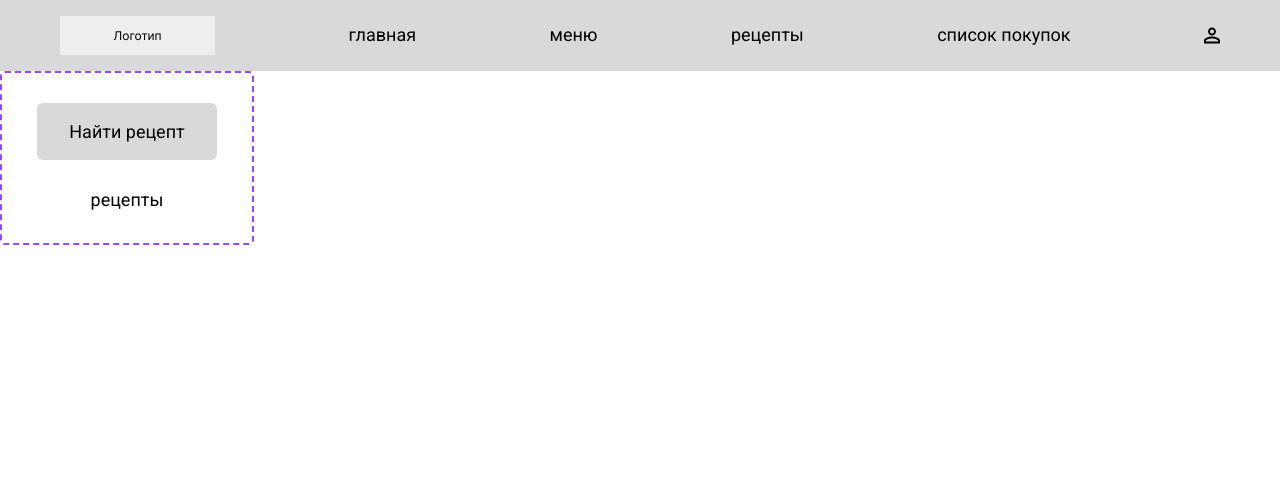
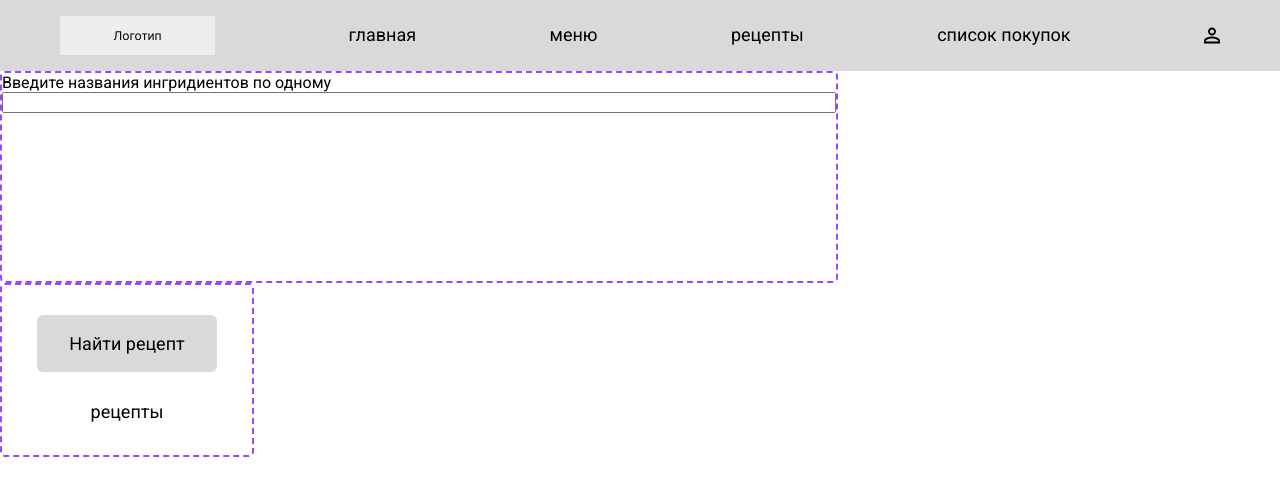
Before and after one commit to semenpr0z/Meal-Planner, a Vue app: page / in a window 1280 px wide. Shown: the top 496 px of the page. Built offline with nearby package versions, Linux system fonts and the light colour scheme.

Commit message:
created search-ingredients.vue v2.0

```diff
--- a/src/App.vue
+++ b/src/App.vue
@@ -3,8 +3,9 @@
   import Button from './components/ui-kit/Button-ui.vue'
   import Link from './components/ui-kit/Link-ui.vue'
   import NavbarFooterMobile from './components/navbar-footer-mobile.vue'
+  import searchIngredients from './components/search-ingredients.vue'
+  import {ref} from 'vue';
 
-  import {ref} from 'vue';
 
   const elements = ref([
         {
@@ -18,13 +19,14 @@
 <template>
 <Navbar></Navbar>
 <main class="main">
+  <searchIngredients></searchIngredients>
   <div class="ui-kit">
     <Button></Button>
     <Link
     v-for="item of elements"
                 :key="item.id"
                 :text="item.text"
-                :Size="item.Size"></Link>
+                Size="item.Size"></Link>
   </div>
 </main>
 <NavbarFooterMobile></NavbarFooterMobile>
--- a/src/components/search-ingredients.vue
+++ b/src/components/search-ingredients.vue
@@ -0,0 +1,26 @@
+<script setup>
+
+</script>
+
+<template>
+    <div class="search-ingridients-wrapper">
+        <div></div>
+        <div class="search-ingridients-wrapper__input">
+            <label for="input">Введите названия ингридиентов по одному</label>
+            <input type="text">
+        </div>
+    </div>
+</template>
+
+<style lang="scss" scoped>
+.search-ingridients-wrapper{
+    width: 834px;
+    height: 208px;
+    border: 2px dashed #9747FF;
+    border-radius: 5px;
+    &__input{
+        display: flex;
+        flex-direction: column  ;
+    }
+}
+</style>
```
